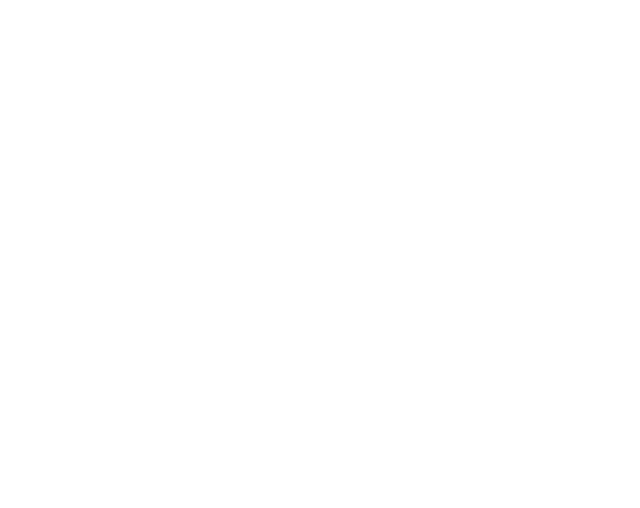
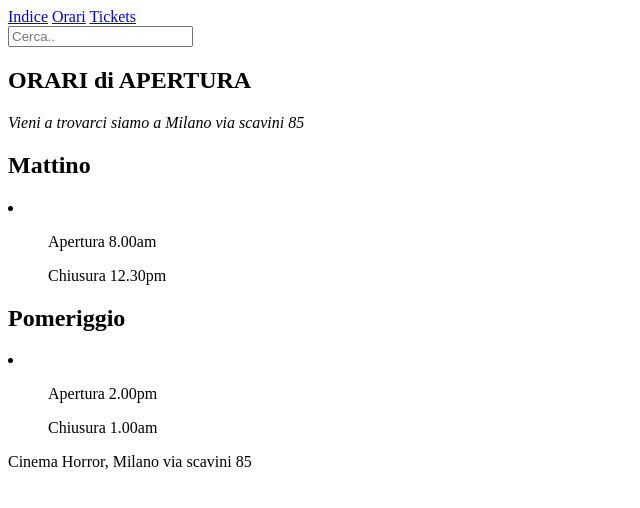
Before and after one commit to xteo-x/Verfica_html2, a plain HTML site: page contatti.html in a window 1280 px wide. Shown: the whole page, without its empty margins (0-640 px from the left). Drawn offline with Linux system fonts and the light colour scheme.

Commit message:
creazione immagini, botton e contatti.html

```diff
--- a/contatti.html
+++ b/contatti.html
@@ -0,0 +1,39 @@
+<!DOCTYPE html>
+<html lang="it">
+    <head>
+        <meta charset="UTF-8">
+        <title>--Prenota  il tuo Ticket--</title>
+        <link rel="stylesheet" href="css/style.css">
+    </head>
+    <body>
+        <header>
+            <nav>
+                <a href="index.html">Indice</a>
+                <a href="programmazione.html">Orari</a>
+                <a href="prenota.html">Tickets</a>
+                <a href="contatti.html"></a>
+            </nav>
+            <input type="search" placeholder="Cerca..">
+        </header>
+
+        <article>
+            <h1>ORARI di APERTURA</h1>
+            <address>
+               Vieni a trovarci siamo a Milano via scavini 85
+            </address>
+            <h2>Mattino</h2>
+                <li>
+                    <ul>Apertura 8.00am</ul>
+                    <ul>Chiusura 12.30pm</ul>
+                </li>
+            <h2>Pomeriggio</h2>
+                <li>
+                    <ul>Apertura 2.00pm</ul>
+                    <ul>Chiusura 1.00am</ul>
+                </li>
+        </article>
+
+        <footer>Cinema Horror, Milano via scavini 85</footer>
+    </body>
+
+</html>
```
Also changed, not shown: index.html (+3 -3 lines), prenota.html (+1 -0 lines), img/film1.png (added), img/film2.png (added), img/film3.png (added).
